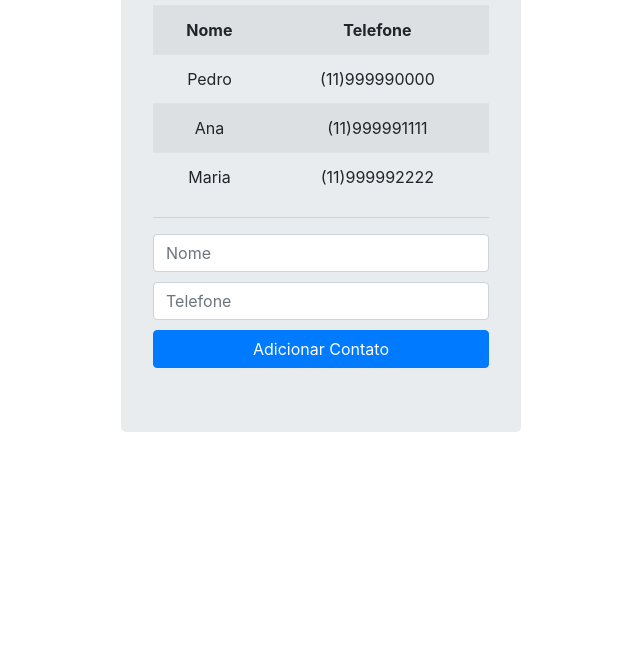
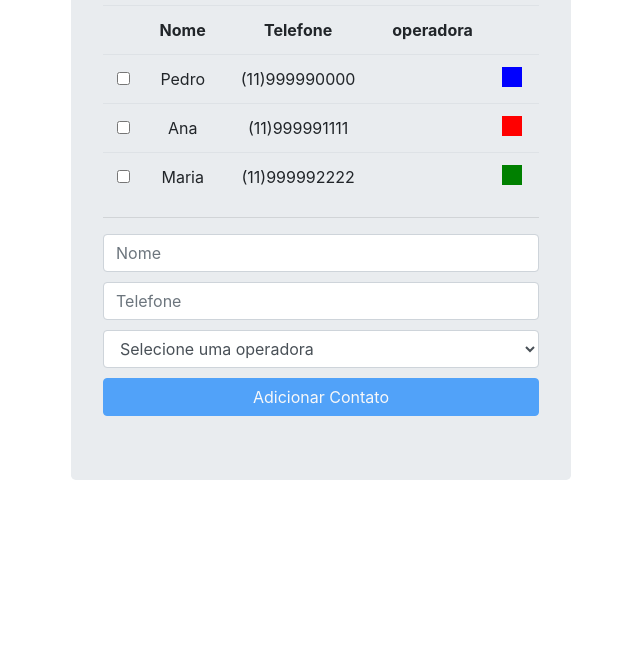
Before and after one commit to NilvaAvlin/ListaTelefonica-AngularJS, a plain HTML site: page index.html in a window 1280 px wide. Shown: the part 128-800 px from the top of the page, without its empty margins (319-959 px from the left). Drawn offline with nearby package versions, Linux system fonts and the light colour scheme.

Commit message:
Continuando com diretivas

```diff
--- a/index.html
+++ b/index.html
@@ -6,7 +6,7 @@
         <link rel="stylesheet" type="text/css" href="lib/bootstrap/bootstrap.css">
         <style>
             .jumbotron {
-                width: 400px;
+                width: 500px;
                 text-align: center;
                 margin-top: 20px;
                 margin-left: auto;
@@ -19,6 +19,12 @@
             .form-control{
                 margin-bottom: 10px;
             }
+            .selecionado {
+                background-color: yellow;
+            }
+            .negrito{
+                font-weight: bold;
+            }
         </style>
         <script src="lib/angular/angular.js"></script>
         <script>
@@ -26,14 +32,30 @@
             angular.module("listaTelefonica").controller("listaTelefonicaCtrl", function ($scope){
                 $scope.app="Lista Telefonica";
                 $scope.contatos = [
-                    {nome: "Pedro", telefone: "(11)999990000"},
-                    {nome: "Ana", telefone: "(11)999991111"},
-                    {nome: "Maria", telefone: "(11)999992222"}
+                    {nome: "Pedro", telefone: "(11)999990000", cor: "blue"},
+                    {nome: "Ana", telefone: "(11)999991111", cor: "red"},
+                    {nome: "Maria", telefone: "(11)999992222", cor: "green"}
+                ];
+                $scope.operadoras = [
+                    {nome: "Oi", codigo: 14, categoria: "Celular"},
+                    {nome: "Vivo", codigo: 15, categoria: "Celular"},
+                    {nome: "Tim", codigo: 41, categoria: "Celular"},
+                    {nome: "GVT", codigo: 25, categoria: "Fixo"},
+                    {nome: "Embratel", codigo: 21, categoria: "Fixo"}
                 ];
                 $scope.adicionarContato = function(contato){
                     $scope.contatos.push(angular.copy(contato));
                     delete $scope.contato;
-
+                };
+                $scope.apagarContatos = function(contatos){
+                    $scope.contatos = contatos.filter(function(contato){
+                        if(!contato.selecionado) return contato;
+                    });
+                };
+                $scope.isContatoSelecionado = function(contatos){
+                   return contatos.some(function (contato){
+                        return contato.selecionado;
+                   });
                 };
 
             });
@@ -44,22 +66,34 @@
         <!--Chama o scope e imprime Lista Telefonica por expressão {{}}-->
         <h4>{{app}}</h4>
         <!--Exibir contatos pelo ng-repeat, criando uma table-->
-        <table class="table table-striped">
+        <table ng-show="contatos.length > 0" class="table">
             <tr>
+             <th></th>
              <th>Nome</th>
              <th>Telefone</th>
+             <th>operadora</th>
+             <th></th>
             </tr>
-            <tr ng-repeat="contato in contatos">
+            <tr ng-class="{'selecionado negrito': contato.selecionado}" ng-repeat="contato in contatos">
+                <td><input type="checkbox" ng-model="contato.selecionado"/></td>
                 <td>{{contato.nome}}</td>
                 <td>{{contato.telefone}}</td>
+                <td>{{contato.operadora.nome}}</td>
+                <td><div style="width: 20px; height: 20px;" ng-style="{'background-color': contato.cor}"></div></td>
             </tr>
         </table>
         <hr/>
         <input class="form-control" type="text" ng-model="contato.nome" placeholder="Nome"/>
         <input class="form-control" type="text" ng-model="contato.telefone" placeholder="Telefone"/>
-        <button class="btn btn-primary btn-block" ng-click="adicionarContato(contato)">Adicionar Contato</button>
+        <select class="form-control" ng-model="contato.operadora" ng-options="operadora.nome for operadora in operadoras">
+            <option value="">Selecione uma operadora</option>
+
+        </select>
+        <button class="btn btn-primary btn-block" ng-click="adicionarContato(contato)"
+        ng-disabled="!contato.nome || !contato.telefone">Adicionar Contato</button>
+        <button class="btn btn-danger btn-block" ng-click="apagarContatos(contatos)"
+        ng-hide="!isContatoSelecionado(contatos)">Excluir Contatos</button>
     </div>
-
-
+    <div ng-include="'footer.html'"></div>
 </body>
 </html>
```
Also changed, not shown: footer.html (added).
